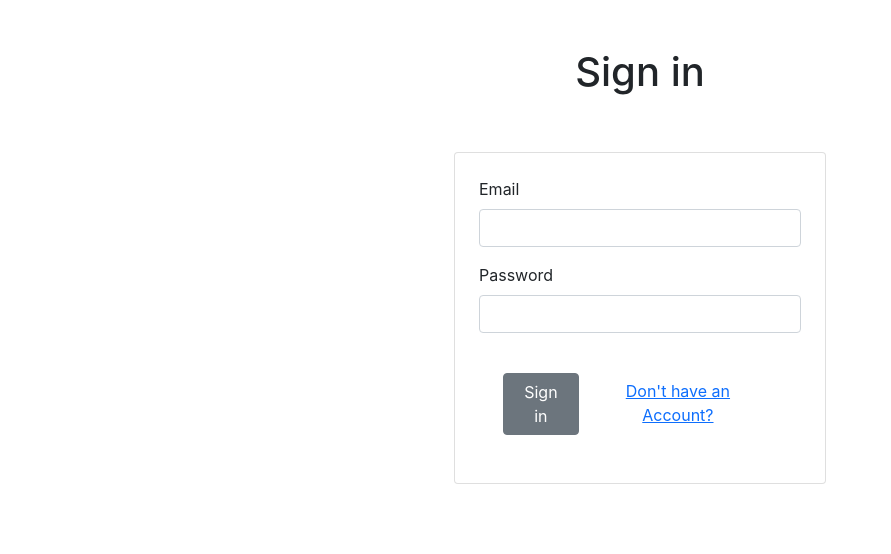
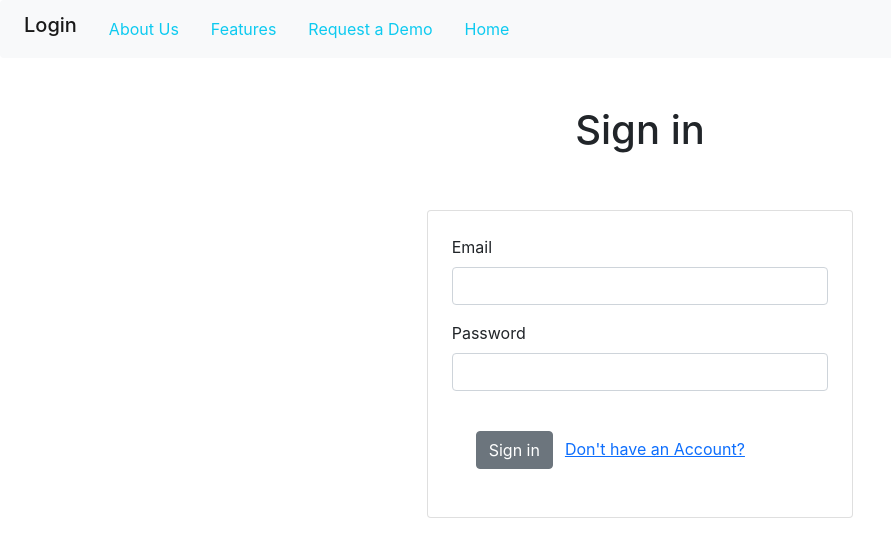
Before and after one commit to EricToribio/PointOfSale, a React (Create React App) app in the folder client/: page /login in a window 1280 px wide. Shown: the top 554 px of the page, without its empty margins (0-891 px from the left). Built offline with nearby package versions, Linux system fonts and the light colour scheme.

Commit message:
landing navbar

```diff
--- a/client/src/App.tsx
+++ b/client/src/App.tsx
@@ -13,6 +13,8 @@ import Main from './views/Main';
 import jwt_decode from 'jwt-decode';
 import { MyToken } from './helper/validation';
 import Activate from './views/Activate';
+import NotFound from './views/NotFound';
+import LandingNav from './components/navBars/LandingNav';
 
 
 export default() =>{
@@ -39,6 +41,9 @@ export default() =>{
       <Route exact path='/activate'>
         <Activate/>
       </Route>
+      <Route path='*'>
+        <NotFound/>
+      </Route>
       </Switch>
 
       </BrowserRouter>
--- a/client/src/components/navBars/LandingNav.tsx
+++ b/client/src/components/navBars/LandingNav.tsx
@@ -1,10 +1,43 @@
+import { useState } from "react";
 
 
-export default ()=> {
+export default (props: {page:string})=> {
+    const [isNavCollapsed, setIsNavCollapsed] = useState(true);
+    const header = props.page === "landing" ? "Point of Sale": props.page === "login" ? "Login" : props.page === "about" ? "About" : props.page === "demo" ? "Request a Demo" : props.page === "features" ? "Features" :
+    props.page === "register" && "Register"
+    const style ={
+        "display" : "none"
+    }
+    const handleNavCollapse = () => setIsNavCollapsed(!isNavCollapsed);
+    return(
+        <nav className="navbar navbar-expand-lg navbar-light bg-light rounded px-4">
+        <h2 className="navbar-brand font-weight-bolder">
 
-    return(
-        <div>
+          <span className="">{header}</span>
+        </h2>
+        <button className="custom-toggler navbar-toggler" type="button" data-toggle="collapse" data-target="#navbarsExample09" aria-controls="navbarsExample09" aria-expanded={!isNavCollapsed ? true : false} aria-label="Toggle navigation" onClick={handleNavCollapse}>
+          <span className="navbar-toggler-icon"></span>
+        </button>
 
+        <div className={`${isNavCollapsed ? 'collapse' : ''} navbar-collapse`} id="navbarsExample09">
+          {props.page !== "about" && <a className="nav-link text-info" href="/about" >About Us</a>
+    }
+    {
+        props.page !== "login" &&
+        <a className="nav-link text-info" href="/login" >Login</a>
+    }
+    {props.page !== "features" &&
+        <a href="/features" className=" nav-link text-info" >Features</a>
+    }
+    {
+        props.page !== "demo" &&
+        <a href="/demo" className=" nav-link text-info" >Request a Demo</a>
+    }
+    {
+        props.page !== "landing" &&
+        <a href="/" className=" nav-link text-info" >Home</a>
+    }
         </div>
+      </nav>
     )
 }
--- a/client/src/views/Credentials.tsx
+++ b/client/src/views/Credentials.tsx
@@ -3,6 +3,8 @@ import React ,{useEffect, useState} from 'react';
 import { useHistory } from 'react-router-dom';
 import Login from '../components/logAndReg/Login';
 import Register from '../components/logAndReg/Register';
+import LandingNav from '../components/navBars/LandingNav';
+import Landing from './Landing';
 export default (props :{page: any,})=>{
     const history = useHistory()
     useEffect(() =>{
@@ -11,9 +13,10 @@ export default (props :{page: any,})=>{
     })
 
     return (
-        <div className="container ">
+        <div className="">
             {props.page === "Register" &&
                 <div>
+                    <LandingNav page="register"/>
                     <div className=" p-5">
                         <h1 className="text-center">Sign up</h1>
                     </div>
@@ -23,6 +26,7 @@ export default (props :{page: any,})=>{
             {
                 props.page === "Login" &&
                 <div>
+                    <LandingNav page="login"/>
                     <div className=" p-5">
                         <h1 className="text-center">Sign in</h1>
                     </div>
--- a/client/src/views/Landing.tsx
+++ b/client/src/views/Landing.tsx
@@ -1,3 +1,4 @@
+import LandingNav from "../components/navBars/LandingNav"
 
 
 
@@ -5,7 +6,7 @@ export default() => {
 
     return(
         <div>
-            <h1>Landing</h1>
+            <LandingNav page="landing"/>
         </div>
     )
 
--- /dev/null
+++ b/client/src/views/NotFound.tsx
@@ -0,0 +1,19 @@
+import { MouseEvent } from "react";
+import { useHistory } from "react-router-dom"
+
+export default  ()  => {
+    const history = useHistory()
+    const onclickHandler = () => {
+        console.log('here')
+        history.push('/')
+    }
+    return(
+    <div>
+        <h1>
+            404 Not Found
+        </h1>
+        <button onClick={onclickHandler}>
+            Click here to go home!
+        </button>
+    </div>
+)}
```
